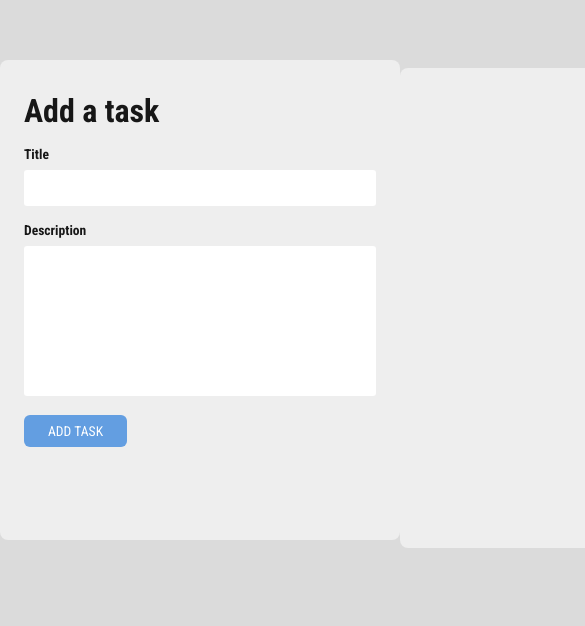
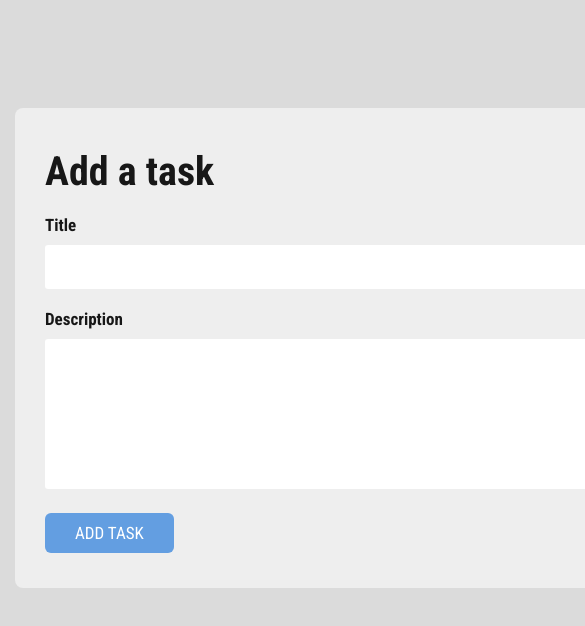
Before and after one commit to whydoIevenCode/task-manager, a React (Create React App) app: page / in a window 390 px wide. Shown: the part 154-780 px from the top of the page, 585 px wide, since content can reach past the window. Built offline with nearby package versions, Linux system fonts and the light colour scheme.

Commit message:
responsive changes

```diff
--- a/src/components/add-task/add-task.styles.scss
+++ b/src/components/add-task/add-task.styles.scss
@@ -37,11 +37,3 @@
     }
   }
 }
-
-@media screen and (max-width: 90rem) {
-  .add-task {
-    margin-bottom: 2rem;
-    width: 100%;
-    height: 480px;
-  }
-}
--- a/src/components/task-list/task-list.styles.scss
+++ b/src/components/task-list/task-list.styles.scss
@@ -16,9 +16,3 @@
   -ms-overflow-style: none;
   scrollbar-width: none;
 }
-
-@media (max-width: 90rem) {
-  .task-list {
-    width: 100%;
-  }
-}
--- a/src/index.scss
+++ b/src/index.scss
@@ -42,15 +42,3 @@ textarea {
   resize: none;
   border: none;
 }
-
-@media screen and (max-width: 900px) {
-  html {
-    font-size: 50%;
-  }
-  body {
-    padding: 5rem 0;
-  }
-}
-
-@media (max-width: 600px) {
-}
--- a/src/routes/home.styles.scss
+++ b/src/routes/home.styles.scss
@@ -6,16 +6,3 @@
   align-items: center;
   justify-content: space-around;
 }
-
-@media screen and (max-width: 90rem) {
-  .app-wrapper {
-    width: 80%;
-    flex-wrap: wrap;
-  }
-}
-@media screen and (max-width: 110rem) {
-  .app-wrapper {
-    width: 100rem;
-    flex-wrap: nowrap;
-  }
-}
```
